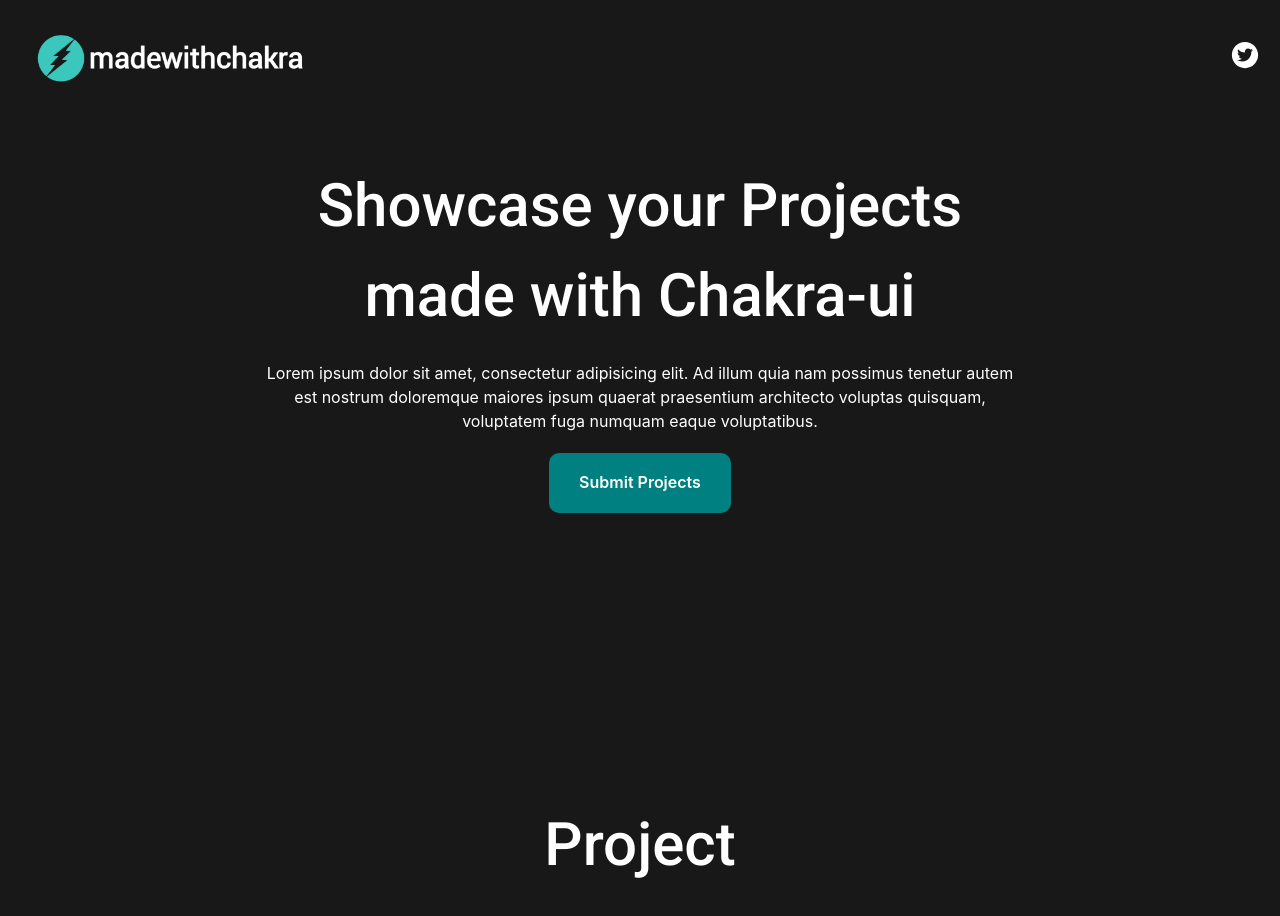
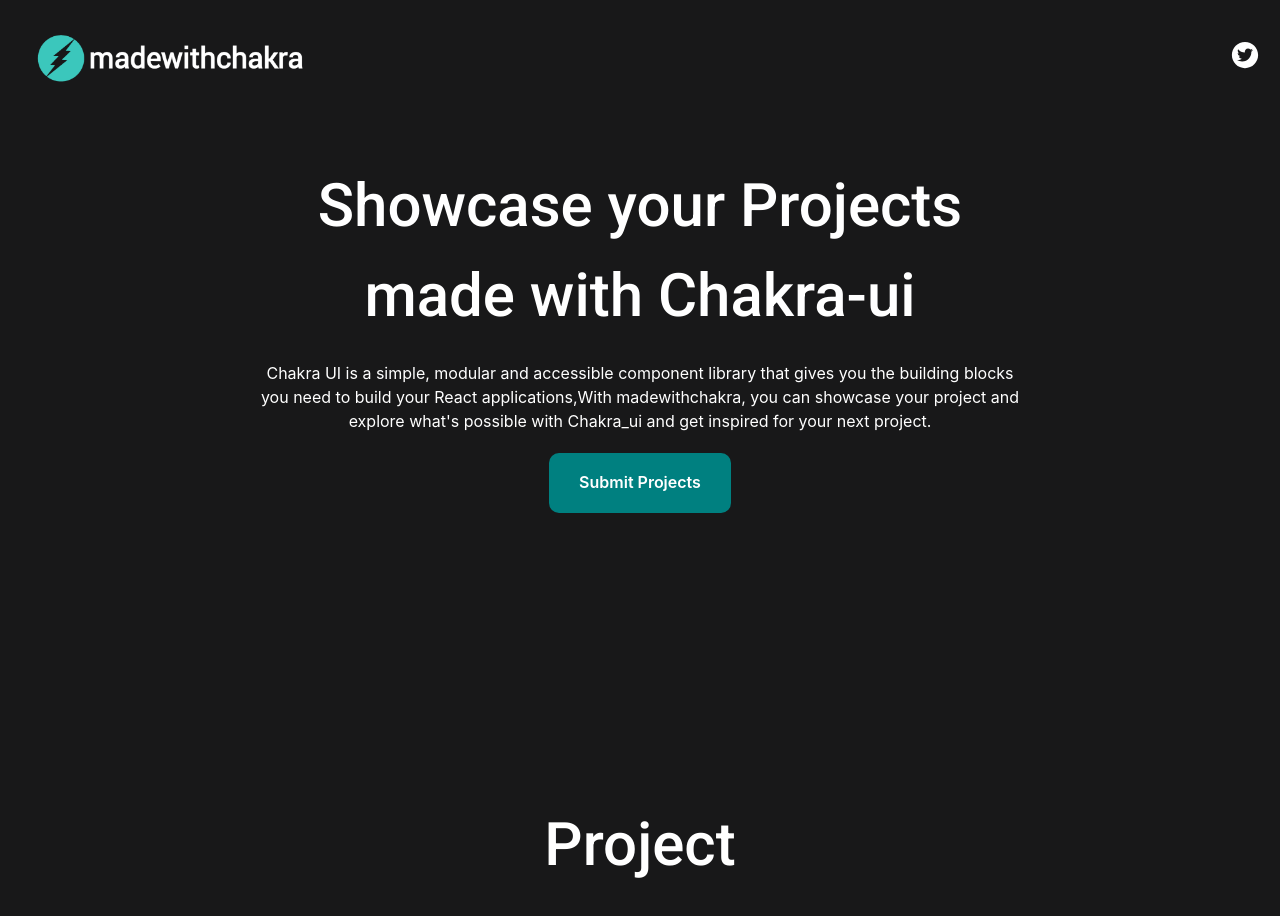
Before and after one commit to devtofunmi/madewithchakra, a React (Vite) app: page / in a window 1280 px wide. Shown: the top 916 px of the page. Built offline with nearby package versions, Linux system fonts and the light colour scheme; grey boxes are pictures that could not be loaded.

Commit message:
change the description

```diff
--- a/src/pages/Homepage.jsx
+++ b/src/pages/Homepage.jsx
@@ -142,10 +142,11 @@
             Showcase your Projects made with Chakra-ui
           </Text>
           <Text mt={["15px", "20px"]}>
-            Lorem ipsum dolor sit amet, consectetur adipisicing elit. Ad illum
-            quia nam possimus tenetur autem est nostrum doloremque maiores ipsum
-            quaerat praesentium architecto voluptas quisquam, voluptatem fuga
-            numquam eaque voluptatibus.
+            Chakra UI is a simple, modular and accessible component library that
+            gives you the building blocks you need to build your React
+            applications,With madewithchakra, you can showcase your project and
+            explore what's possible with Chakra_ui and get inspired for your
+            next project.
           </Text>
           <Button
             borderRadius={"10px"}
```
